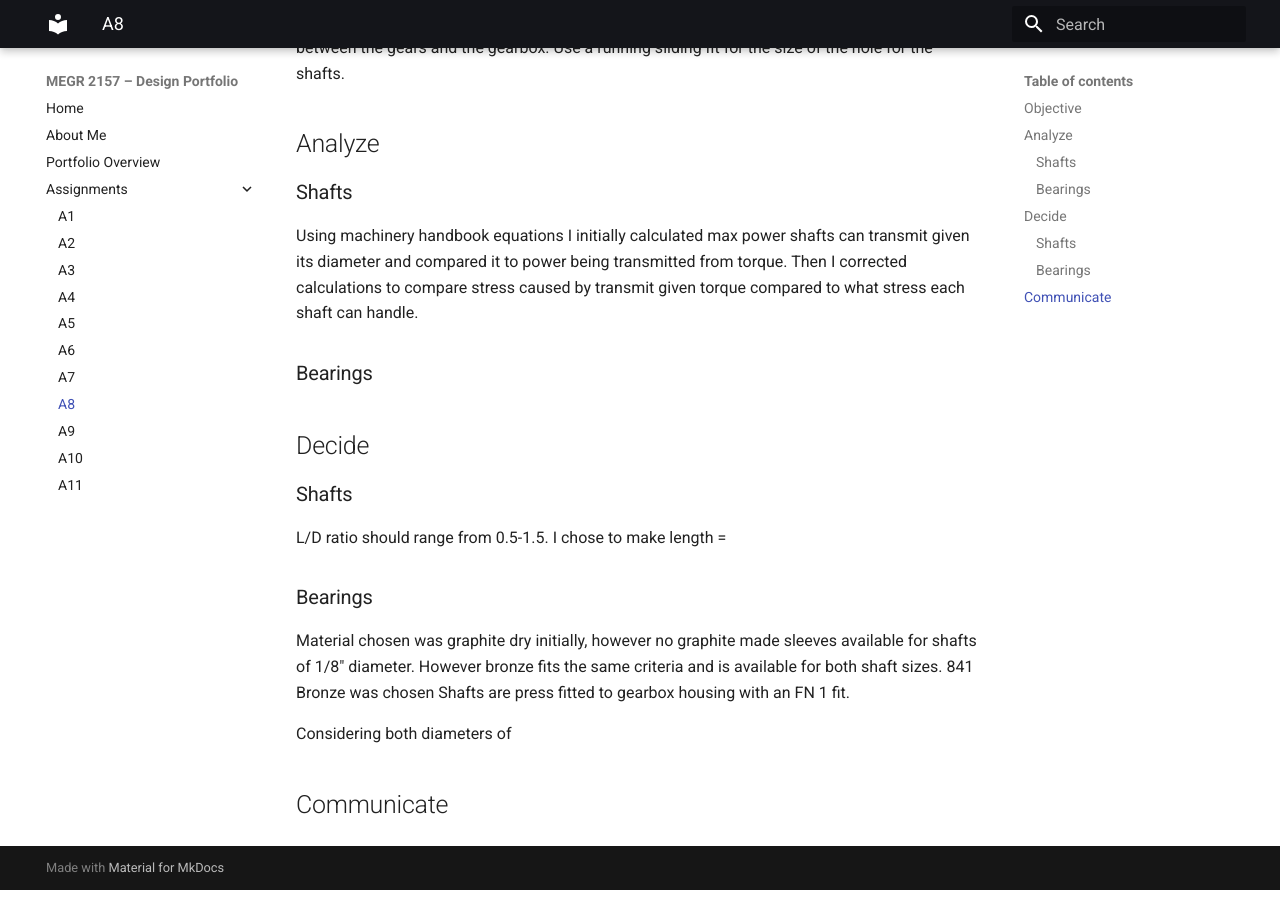
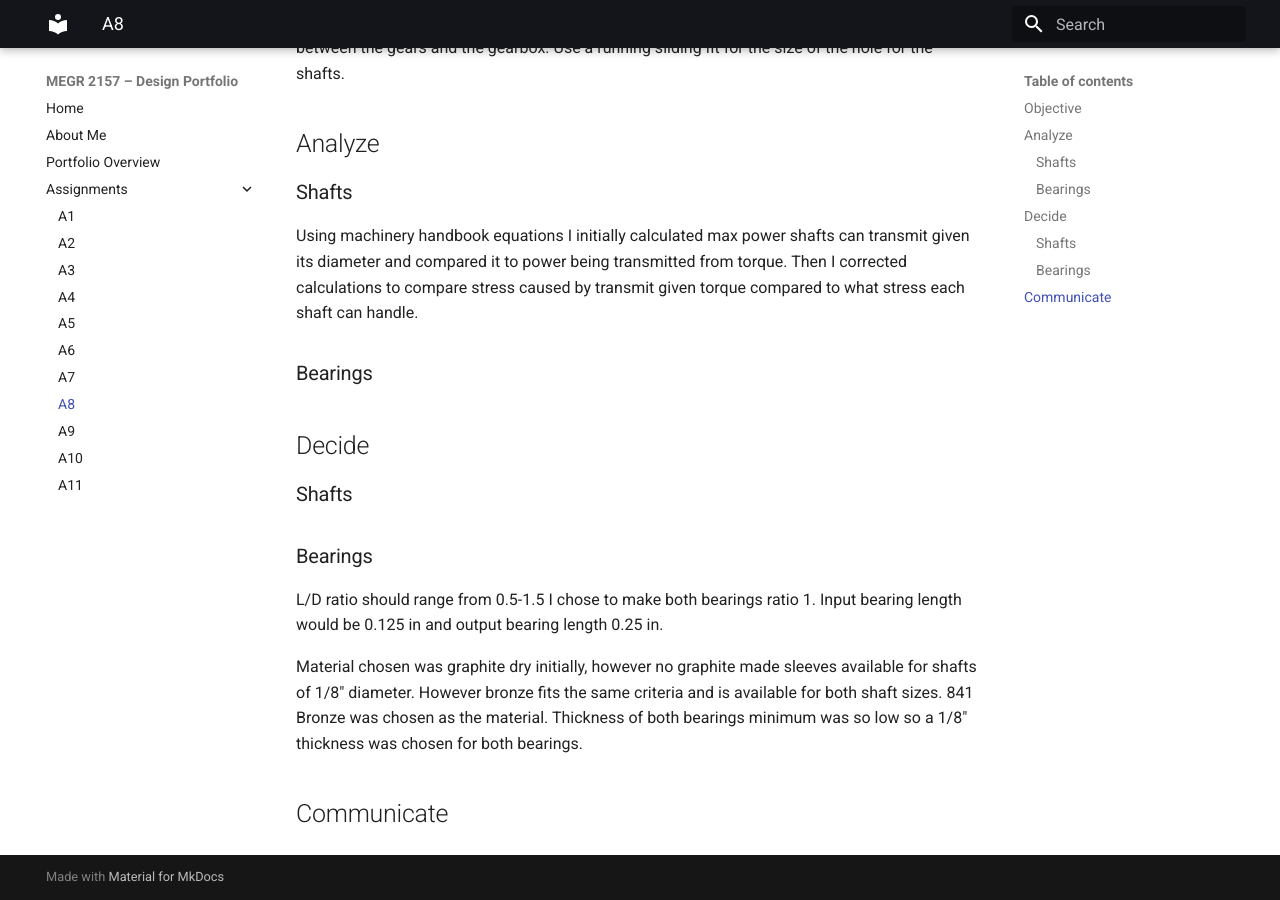
Before and after one commit to mbsibelius/megr2156-portfolio-mbs, an MkDocs documentation site: the page built from docs/assignments/A08/index.md, in a window 1280 px wide and 900 px high, scrolled down 792 px. Built offline with MkDocs 1.6.1 and Material for MkDocs 9.7.7, drawn with Linux system fonts in a browser that asks for light colours.

Commit message:
Revise shaft and bearing specifications in index.md
Updated specifications for shafts and bearings, including L/D ratio and material choices.

```diff
--- a/docs/assignments/A08/index.md
+++ b/docs/assignments/A08/index.md
@@ -36,13 +36,10 @@ Using machinery handbook equations I initially calculated max power shafts can t
 ## Decide
 
 ### Shafts
-L/D ratio should range from 0.5-1.5. I chose to make length =
+### Bearings
+L/D ratio should range from 0.5-1.5 I chose to make both bearings ratio 1. Input bearing length would be 0.125 in and output bearing length 0.25 in.
 
-### Bearings
-Material chosen was graphite dry initially, however no graphite made sleeves available for shafts of 1/8" diameter. However bronze fits the same criteria and is available for both shaft sizes. 841 Bronze was chosen Shafts are press fitted to gearbox housing with an FN 1 fit.
-
-Considering both diameters of
-
+Material chosen was graphite dry initially, however no graphite made sleeves available for shafts of 1/8" diameter. However bronze fits the same criteria and is available for both shaft sizes. 841 Bronze was chosen as the material. Thickness of both bearings minimum was so low so a 1/8" thickness was chosen for both bearings.
 
 
 ## Communicate
```
